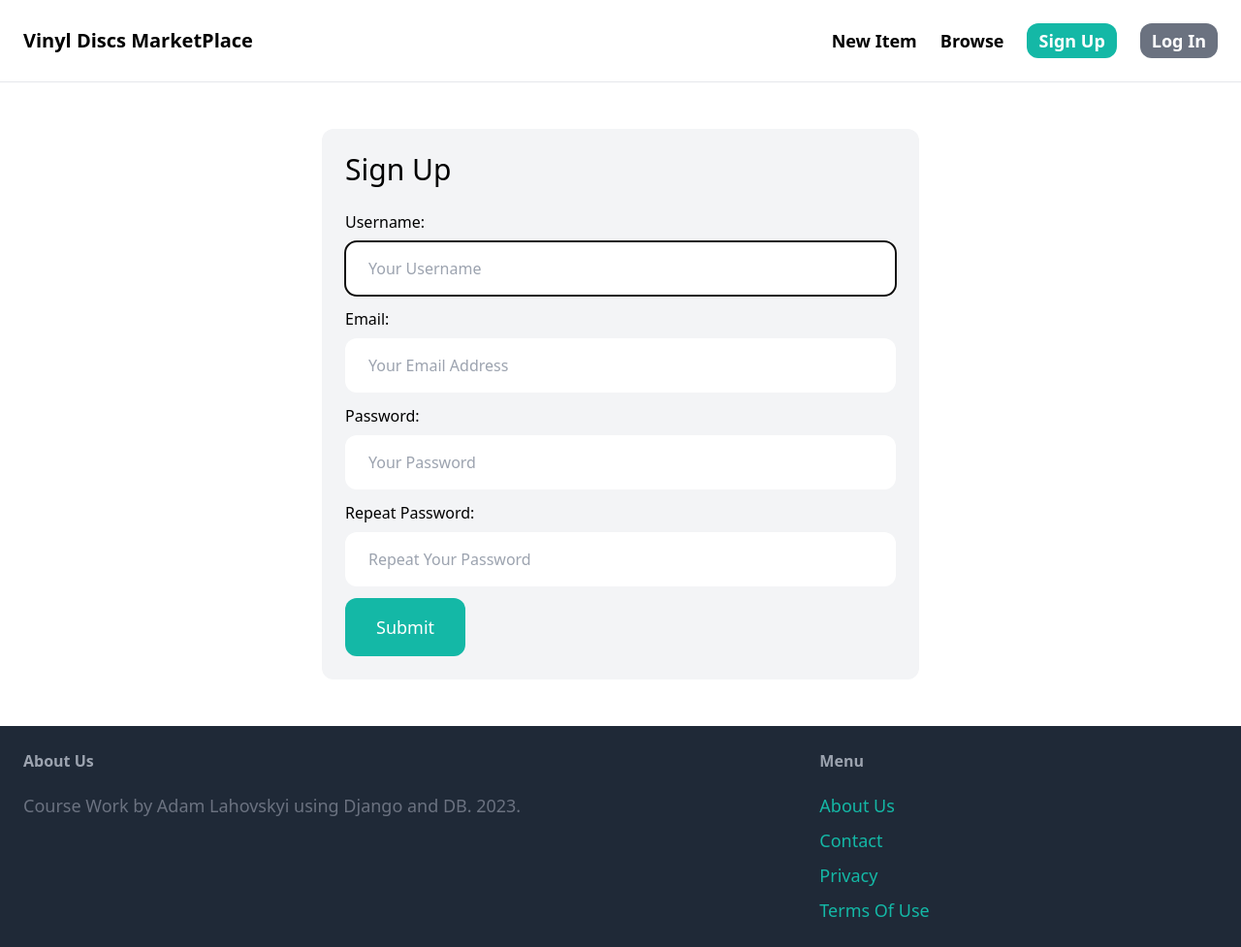
After one commit to AdamLahovskyi/DjangoMarketPlace, a Django app: page /signup/ in a window 1280 px wide. The commit adds this page. Shown: the whole page at 97% size. Run offline with Django 5.2, Linux system fonts and the light colour scheme; some libraries are stand-ins or nearby versions.

Commit message:
signup, login and a few minor changes

```diff
--- a/MarketPlace/VinylDiscsMarketPlace/settings.py
+++ b/MarketPlace/VinylDiscsMarketPlace/settings.py
@@ -27,6 +27,9 @@ DEBUG = True
 
 ALLOWED_HOSTS = []
 
+LOGIN_URL = '/login/'
+LOGIN_REDIRECT_URL = '/'
+LOGOUT_REDIRECT_URL = '/'
 
 # Application definition
 
--- a/MarketPlace/VinylDiscsMarketPlace/urls.py
+++ b/MarketPlace/VinylDiscsMarketPlace/urls.py
@@ -1,12 +1,11 @@
 from django.conf import settings
 from django.conf.urls.static import static
 from django.contrib import admin
-from django.urls import path
+from django.urls import path, include
 
-from core.views import index, contact
 
 urlpatterns = [
-    path('', index, name='index'),
-    path('contact/', contact, name='contact'),
+    path('', include('core.urls')),
+    path('items/', include('item.urls')),
     path('admin/', admin.site.urls),
 ] + static(settings.MEDIA_URL, document_root=settings.MEDIA_ROOT)
--- /dev/null
+++ b/MarketPlace/core/forms.py
@@ -0,0 +1,35 @@
+from django import forms
+from django.contrib.auth.forms import UserCreationForm, AuthenticationForm
+from django.contrib.auth.models import User
+
+class LoginForm(AuthenticationForm):
+    username = forms.CharField(widget=forms.TextInput(attrs={
+        'placeholder': 'Your Username',
+        'class': 'w-full py-4 px-6 rounded-xl'
+    }))
+    password = forms.CharField(widget=forms.PasswordInput(attrs={
+        'placeholder': 'Your Password',
+        'class': 'w-full py-4 px-6 rounded-xl'
+    }))
+
+class SignUpForm(UserCreationForm):
+    class Meta:
+        model = User
+        fields = ('username', 'email', 'password1', 'password2')
+
+    username = forms.CharField(widget=forms.TextInput(attrs={
+        'placeholder': 'Your Username',
+        'class': 'w-full py-4 px-6 rounded-xl'
+    }))
+    email = forms.CharField(widget=forms.EmailInput(attrs={
+        'placeholder': 'Your Email Address',
+        'class': 'w-full py-4 px-6 rounded-xl'
+    }))
+    password1 = forms.CharField(widget=forms.PasswordInput(attrs={
+        'placeholder': 'Your Password',
+        'class': 'w-full py-4 px-6 rounded-xl'
+    }))
+    password2 = forms.CharField(widget=forms.PasswordInput(attrs={
+        'placeholder': 'Repeat Your Password',
+        'class': 'w-full py-4 px-6 rounded-xl'
+    }))
--- a/MarketPlace/core/templates/core/base.html
+++ b/MarketPlace/core/templates/core/base.html
@@ -18,10 +18,15 @@
             <a href="#" class="text-lg font-semibold hover:text-gray-500">New Item</a>
             <a href="#" class="text-lg font-semibold hover:text-gray-500">Browse</a>
 
-            <div class="flex items-center space-x-4">
-                <a href="#" class="px-3 py-1 text-lg font-semibold bg-teal-500 text-white rounded-xl hover:bg-teal-700">Sign Up</a>
-                <a href="#" class="px-3 py-1 text-lg font-semibold bg-gray-500 text-white rounded-xl hover:bg-gray-700">Log In</a>
-            </div>
+            {% if request.user.is_authenticated %}
+            <a href="#" class="px-3 py-1 text-lg font-semibold bg-gray-500 text-white rounded-xl hover:bg-gray-700">DashBoard</a>
+            {% else %}
+                <a href="{% url 'core:signup' %}" class="px-3 py-1 text-lg font-semibold bg-teal-500 text-white rounded-xl hover:bg-teal-700">Sign Up</a>
+                <a href="{% url 'core:login' %}" class="px-3 py-1 text-lg font-semibold bg-gray-500 text-white rounded-xl hover:bg-gray-700">Log In</a>
+            {% endif %}
+            <!--<div class="flex items-center space-x-4">
+
+            </div>-->
         </div>
     </nav>
 
@@ -39,7 +44,7 @@
             <h3 class="mb-5 font-semibold text-gray-400">Menu</h3>
             <ul class="space-y-2">
                 <li><a href="#" class="text-lg text-teal-500 hover:text-teal-700">About Us</a></li>
-                <li><a href="{% url 'contact' %}" class="text-lg text-teal-500 hover:text-teal-700">Contact</a></li>
+                <li><a href="{% url 'core:contact' %}" class="text-lg text-teal-500 hover:text-teal-700">Contact</a></li>
                 <li><a href="#" class="text-lg text-teal-500 hover:text-teal-700">Privacy</a></li>
                 <li><a href="#" class="text-lg text-teal-500 hover:text-teal-700">Terms Of Use</a></li>
             </ul>
--- /dev/null
+++ b/MarketPlace/core/templates/core/signup.html
@@ -0,0 +1,44 @@
+{% extends 'core/base.html' %}
+
+{% block title %}Sign Up{% endblock %}
+
+{% block content %}
+<div class="w-1/2 my-6 mx-auto p-6 bg-gray-100 rounded-xl">
+    <h1 class="mb-6 text-3xl">Sign Up</h1>
+
+    <form method="post" action=".">
+        {% csrf_token %}
+
+        <!--{{ form.as_p }}-->
+
+        <div class="mb-3">
+            <label class="inline-block mb-2">Username: </label><br>
+            {{form.username}}
+        </div>
+        <div class="mb-3">
+            <label class="inline-block mb-2">Email: </label><br>
+            {{form.email}}
+        </div>
+        <div class="mb-3">
+            <label class="inline-block mb-2">Password: </label><br>
+            {{form.password1}}
+        </div>
+        <div class="mb-3">
+            <label class="inline-block mb-2">Repeat Password: </label><br>
+            {{form.password2}}
+        </div>
+
+        {% if form.errors or form.non_field_errors %}
+        <div class="mb-3 p-6 bg-red-100 rounded-xl">
+            {%for field in form %}
+                {{field.errors}}
+            {% endfor %}
+
+            {{ form.non_field_errors }}
+        </div>
+        {% endif %}
+
+        <button class="py-4 px-8 text-lg bg-teal-500 hover:bg-teal-700 rounded-xl text-white">Submit</button>
+    </form>
+</div>
+{% endblock %}
--- /dev/null
+++ b/MarketPlace/core/urls.py
@@ -0,0 +1,14 @@
+from django.contrib.auth import views as auth_views
+from django.urls import path
+
+from . import views
+from .forms import LoginForm
+
+app_name = 'core'
+
+urlpatterns=[
+    path('', views.index, name = 'index'),
+    path('contact/', views.contact, name='contact'),
+    path('signup/', views.signup, name='signup'),
+    path('login/', auth_views.LoginView.as_view(template_name='core/login.html', authentication_form = LoginForm), name='login'),
+]
--- a/MarketPlace/core/views.py
+++ b/MarketPlace/core/views.py
@@ -1,6 +1,7 @@
-from django.shortcuts import render
+from django.shortcuts import render, redirect
 from item.models import Category, Item
 
+from .forms import SignUpForm
 
 
 def index(request):
@@ -15,3 +16,19 @@ def index(request):
 
 def contact(request):
     return render(request, 'core/contact.html')
+
+
+def signup(request):
+    if request.method == 'POST':
+        form = SignUpForm(request.POST)
+
+        if form.is_valid():
+            form.save()
+
+            return redirect('/login/')
+    else:
+        form = SignUpForm()
+
+    return render(request, 'core/signup.html',{
+        'form':form
+    })
--- /dev/null
+++ b/MarketPlace/item/urls.py
@@ -0,0 +1,9 @@
+from django.urls import path
+
+from . import views
+
+app_name = 'item'
+
+urlpatterns = [
+    path('<int:pk>', views.detail, name='detail'),
+]
```
Also changed, not shown: MarketPlace/core/templates/core/index.html (+18 -1 lines), MarketPlace/core/templates/core/login.html (added, +37 -0 lines), MarketPlace/item/templates/item/detail.html (added, +47 -0 lines), MarketPlace/item/views.py (+10 -2 lines), MarketPlace/__init__.py (added), MarketPlace/db.sqlite3.
